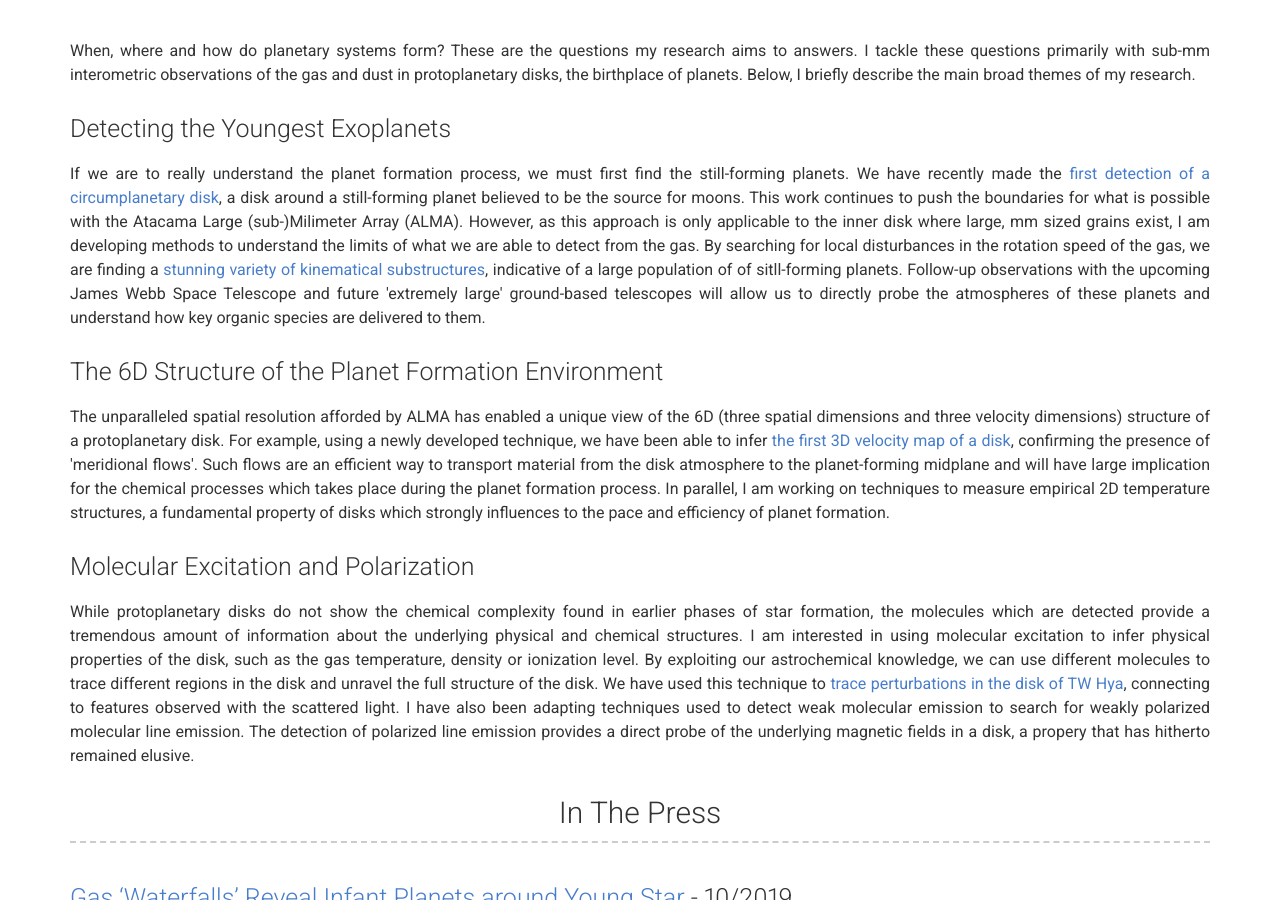
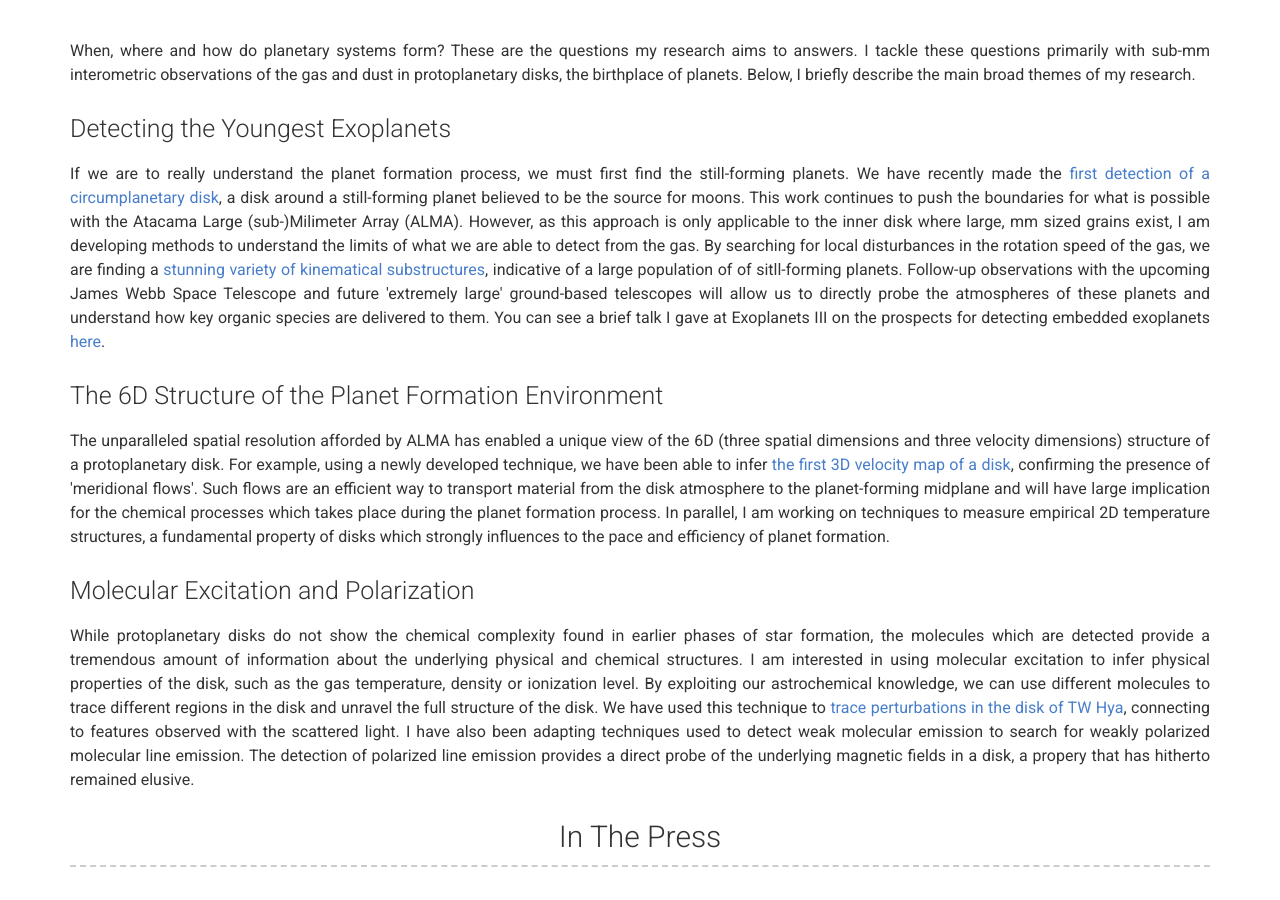
Before and after one commit to richteague/richteague.github.io, a Jekyll site: the page built from index.md, in a window 1280 px wide and 900 px high, scrolled down 609 px. Built offline with Jekyll 4.4.1, drawn with Linux system fonts in a browser that asks for light colours.

Commit message:
Update research.html

```diff
--- a/_includes/research.html
+++ b/_includes/research.html
@@ -22,6 +22,7 @@
           However, as this approach is only applicable to the inner disk where large, mm sized grains exist, I am developing methods to understand the limits of what we are able to detect from the gas.
           By searching for local disturbances in the rotation speed of the gas, we are finding a <a href="https://ui.adsabs.harvard.edu/abs/2019ApJ...884L..56T/abstract">stunning variety of kinematical substructures</a>, indicative of a large population of of sitll-forming planets.
           Follow-up observations with the upcoming James Webb Space Telescope and future 'extremely large' ground-based telescopes will allow us to directly probe the atmospheres of these planets and understand how key organic species are delivered to them.
+          You can see a brief talk I gave at Exoplanets III on the prospects for detecting embedded exoplanets <a href="https://exoplanet-talks.org/talk/197">here</a>.
       </p>
 
       <br/>
```
